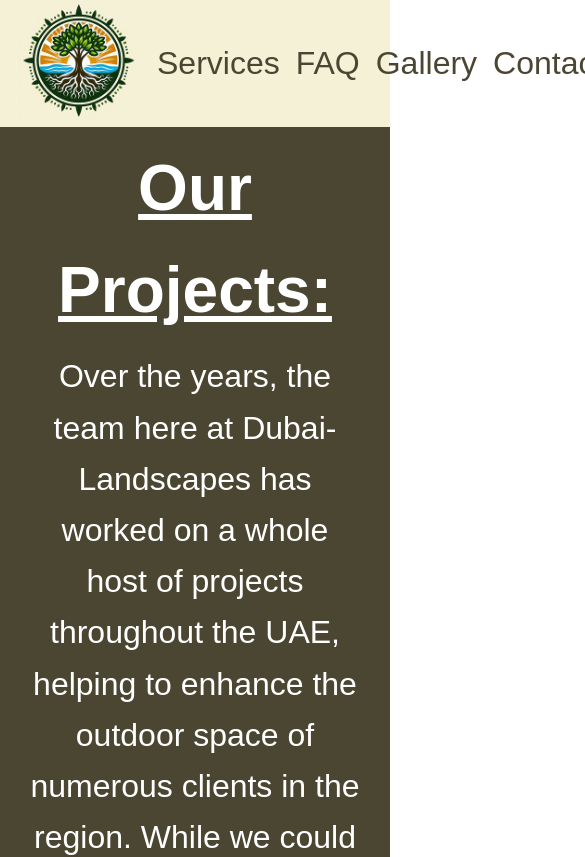
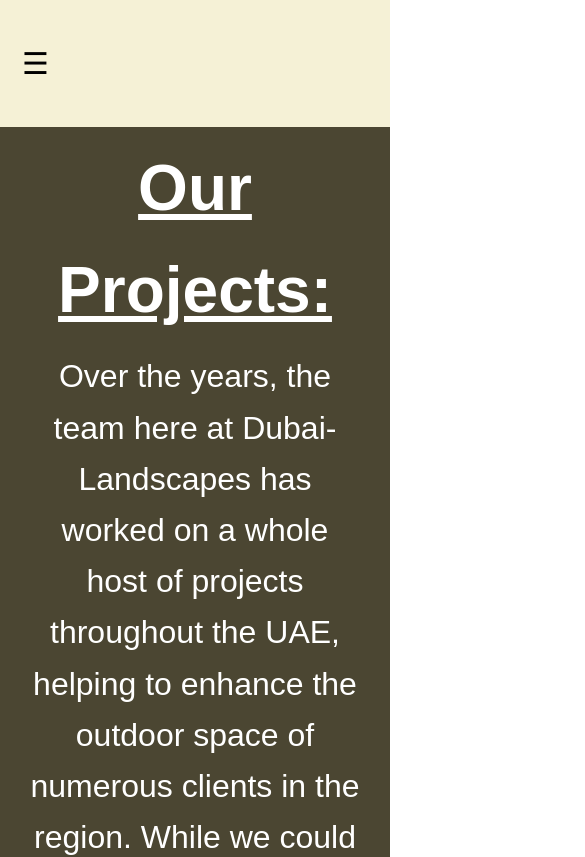
Before and after one commit to Danny-607/dubai-landscapes, a Vue app: page /gallery in a window 390 px wide. Shown: the top 857 px of the page, 585 px wide, since content can reach past the window. Built offline with nearby package versions, Linux system fonts and the light colour scheme.

Commit message:
Extracted navbar to a component, added hamburger menu component when on mobile

```diff
--- a/src/App.vue
+++ b/src/App.vue
@@ -1,23 +1,9 @@
 <script setup>
-import { RouterLink, RouterView } from 'vue-router'
-import logo from '@/assets/logo.jpeg'
+import NavbarComponent from './components/NavbarComponent.vue'
 </script>
 
 <template>
-  <header>
-    <nav>
-      <div class="left">
-        <RouterLink to="/"><img :src="logo" alt="Logo image" /></RouterLink>
-      </div>
-      <div class="right">
-        <RouterLink to="/services">Services</RouterLink>
-        <RouterLink to="/faq">FAQ</RouterLink>
-        <router-link to="/gallery">Gallery</router-link>
-        <router-link to="/contact">Contact</router-link>
-      </div>
-    </nav>
-  </header>
-
+  <NavbarComponent />
   <RouterView />
 </template>
 
@@ -30,30 +16,4 @@ import logo from '@/assets/logo.jpeg'
   grid-template-rows: 15vh auto;
   grid-template-columns: 1fr 1fr;
 }
-header {
-  grid-row: 1;
-  grid-column: span 3;
-}
-nav {
-  display: flex;
-  justify-content: space-between;
-  align-items: center;
-  padding: 1rem;
-  background-color: #f5f1d6;
-  color: white;
-  width: 100%;
-  height: 15vh;
-}
-nav img {
-  width: 125px;
-  height: 15vh;
-}
-a {
-  text-decoration: none;
-  color: #4b4632;
-}
-.right a {
-  margin-left: 1rem;
-  font-size: 2rem;
-}
 </style>
--- /dev/null
+++ b/src/components/HamburgerMenu.vue
@@ -0,0 +1,86 @@
+<template>
+  <div>
+    <button class="hamburger" @click="toggleMenu">☰</button>
+    <div
+      class="menu"
+      v-if="isOpen"
+      :style="{ transform: isOpen ? 'translateY(0)' : 'translateY(-100%)' }"
+    >
+      <RouterLink class="menu-item" to="/" @click="closeMenu">Home</RouterLink>
+      <RouterLink class="menu-item" to="/services" @click="closeMenu">Services</RouterLink>
+      <RouterLink class="menu-item" to="/faq" @click="closeMenu">FAQ</RouterLink>
+      <RouterLink class="menu-item" to="/gallery" @click="closeMenu">Gallery</RouterLink>
+      <RouterLink class="menu-item" to="/contact" @click="closeMenu">Contact</RouterLink>
+    </div>
+  </div>
+</template>
+
+<script>
+import { RouterLink } from 'vue-router'
+export default {
+  components: {
+    RouterLink
+  },
+  data() {
+    return {
+      isOpen: false
+    }
+  },
+  methods: {
+    toggleMenu() {
+      this.isOpen = !this.isOpen
+    },
+    closeMenu() {
+      this.isOpen = false
+    }
+  }
+}
+</script>
+
+<style scoped>
+.hamburger {
+  display: none;
+  background: none;
+  border: none;
+  font-size: 30px;
+  cursor: pointer;
+  z-index: 100; /* Make sure the hamburger is above other content */
+  position: relative; /* Ensures that the button is clickable and positioned correctly */
+}
+
+.menu {
+  display: flex;
+  justify-content: center;
+  flex-wrap: wrap;
+  flex-direction: column;
+  align-items: center;
+  position: fixed;
+  top: 0;
+  left: 0;
+  width: 100%;
+  height: 100vh;
+  background-color: rgba(0, 0, 0, 0.8);
+  border: none;
+  transform: translateY(-100%); /* Start above the screen */
+  transition: transform 0.5s ease; /* Smooth transition for descending */
+  z-index: 99; /* High z-index to overlay on the rest of the page */
+}
+
+.menu-item {
+  padding: 10px;
+  text-decoration: none;
+  color: white;
+  border-bottom: 1px solid #eee;
+  font-size: 3rem;
+}
+
+.menu-item:hover {
+  background-color: #f0f0f0;
+}
+
+@media (max-width: 768px) {
+  .hamburger {
+    display: block;
+  }
+}
+</style>
--- /dev/null
+++ b/src/components/NavbarComponent.vue
@@ -0,0 +1,74 @@
+<template>
+  <header>
+    <nav>
+      <HamburgerMenu />
+      <div class="left">
+        <RouterLink to="/"><img :src="logo" alt="Logo image" /></RouterLink>
+      </div>
+      <div class="right">
+        <RouterLink to="/services">Services</RouterLink>
+        <RouterLink to="/faq">FAQ</RouterLink>
+        <router-link to="/gallery">Gallery</router-link>
+        <router-link to="/contact">Contact</router-link>
+      </div>
+    </nav>
+  </header>
+</template>
+
+<script>
+import logo from '@/assets/logo.jpeg'
+import HamburgerMenu from './HamburgerMenu.vue'
+import { RouterLink } from 'vue-router'
+
+export default {
+  name: 'NavbarComponent',
+  components: {
+    RouterLink,
+    HamburgerMenu
+  },
+  data() {
+    return {
+      logo
+    }
+  }
+}
+</script>
+
+<style scoped>
+header {
+  grid-row: 1;
+  grid-column: span 3;
+}
+nav {
+  display: flex;
+  justify-content: space-between;
+  align-items: center;
+  padding: 1rem;
+  background-color: #f5f1d6;
+  color: white;
+  width: 100%;
+  height: 15vh;
+}
+nav img {
+  width: 125px;
+  height: 15vh;
+}
+a {
+  text-decoration: none;
+  color: #4b4632;
+}
+
+.right a {
+  margin-left: 1rem;
+  font-size: 2rem;
+}
+
+@media (max-width: 768px) {
+  .right {
+    display: none;
+  }
+  .left {
+    display: none;
+  }
+}
+</style>
```
